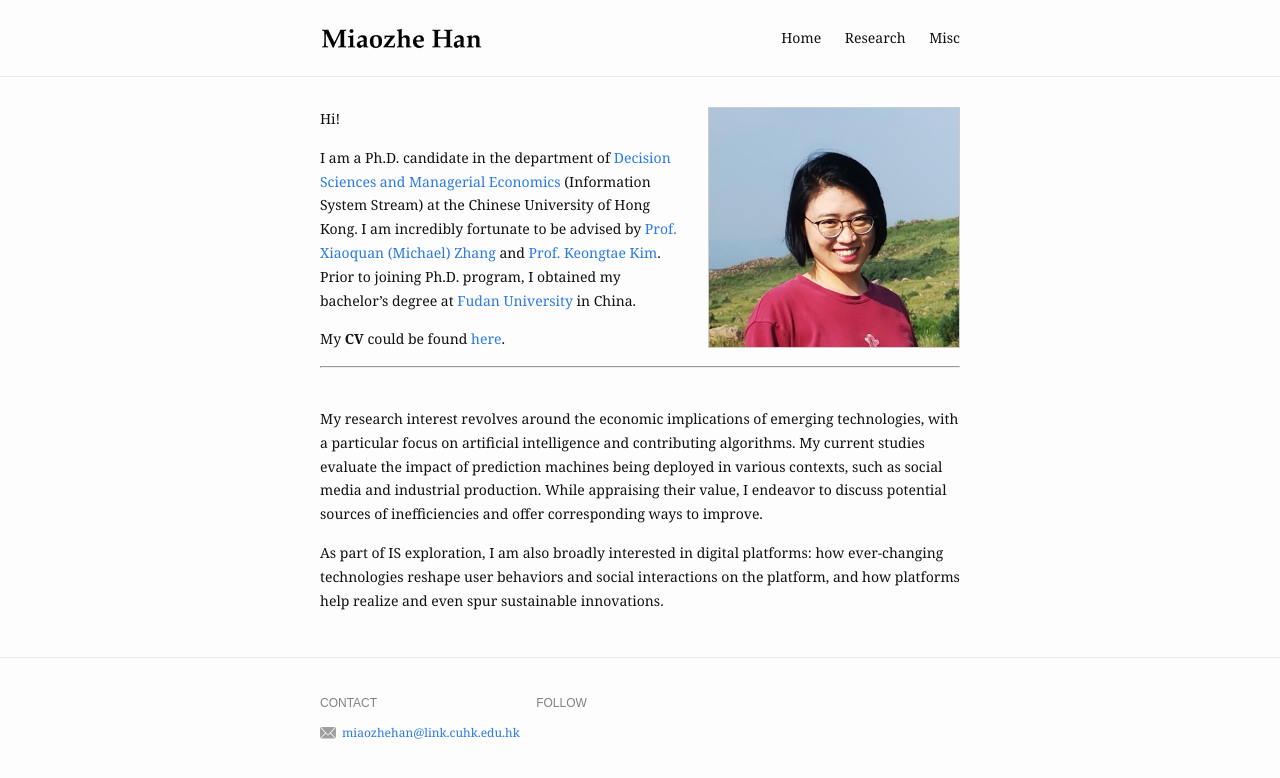
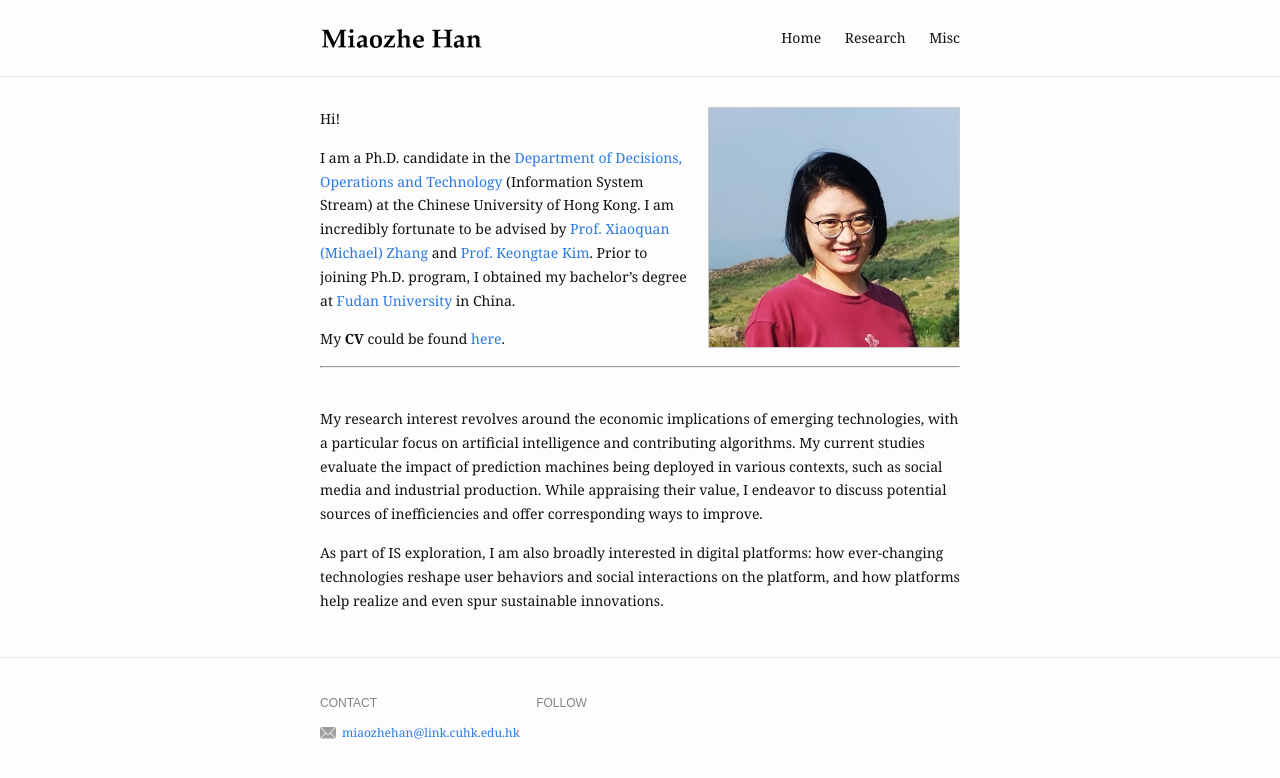
Before and after one commit to miaozhehan99/miaozhehan99.github.io, a Jekyll site: the page built from index.md, in a window 1280 px wide. Shown: the top 778 px of the page. Built offline with Jekyll 4.4.1, drawn with Linux system fonts in a browser that asks for light colours.

Commit message:
Update index.md

```diff
--- a/index.md
+++ b/index.md
@@ -7,7 +7,7 @@ profile_picture:
 
 Hi!
 
-I am a Ph.D. candidate in the department of [Decision Sciences and Managerial Economics](https://grad.bschool.cuhk.edu.hk/programmes/decision-sciences-managerial-economics/) (Information System Stream) at the Chinese University of Hong Kong. I am incredibly fortunate to be advised by [Prof. Xiaoquan (Michael) Zhang](https://mikezhang.com) and [Prof. Keongtae Kim](https://keongkim.github.io). Prior to joining Ph.D. program, I obtained my bachelor’s degree at [Fudan University](https://www.fudan.edu.cn/en/) in China.
+I am a Ph.D. candidate in the [Department of Decisions, Operations and Technology](https://www.bschool.cuhk.edu.hk/departments/decisions-operations-and-technology/) (Information System Stream) at the Chinese University of Hong Kong. I am incredibly fortunate to be advised by [Prof. Xiaoquan (Michael) Zhang](https://mikezhang.com) and [Prof. Keongtae Kim](https://keongkim.github.io). Prior to joining Ph.D. program, I obtained my bachelor’s degree at [Fudan University](https://www.fudan.edu.cn/en/) in China.
 
 My **CV** could be found [here](https://miaozhehan99.github.io/assets/CV_MiaozheHAN.pdf).
 
```
